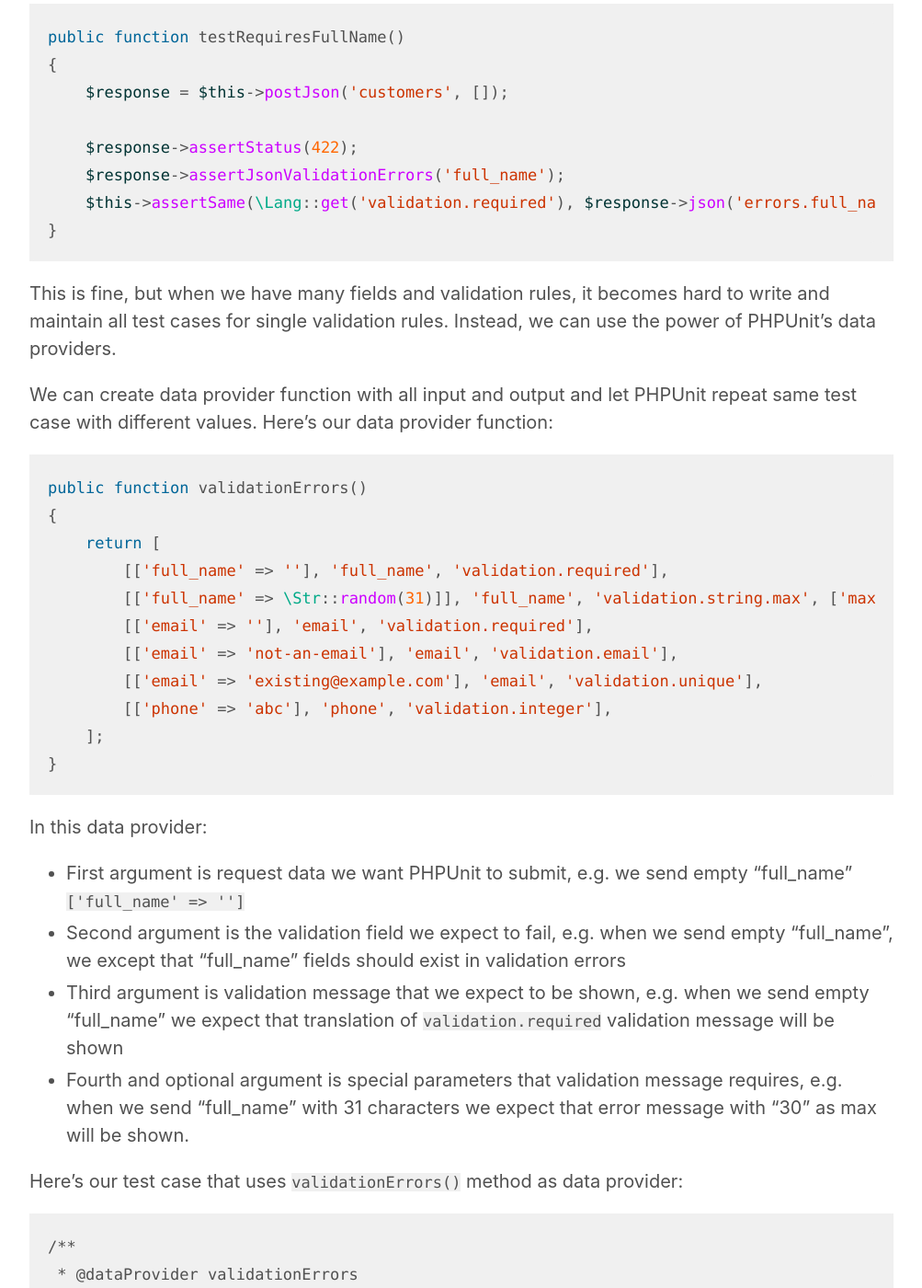
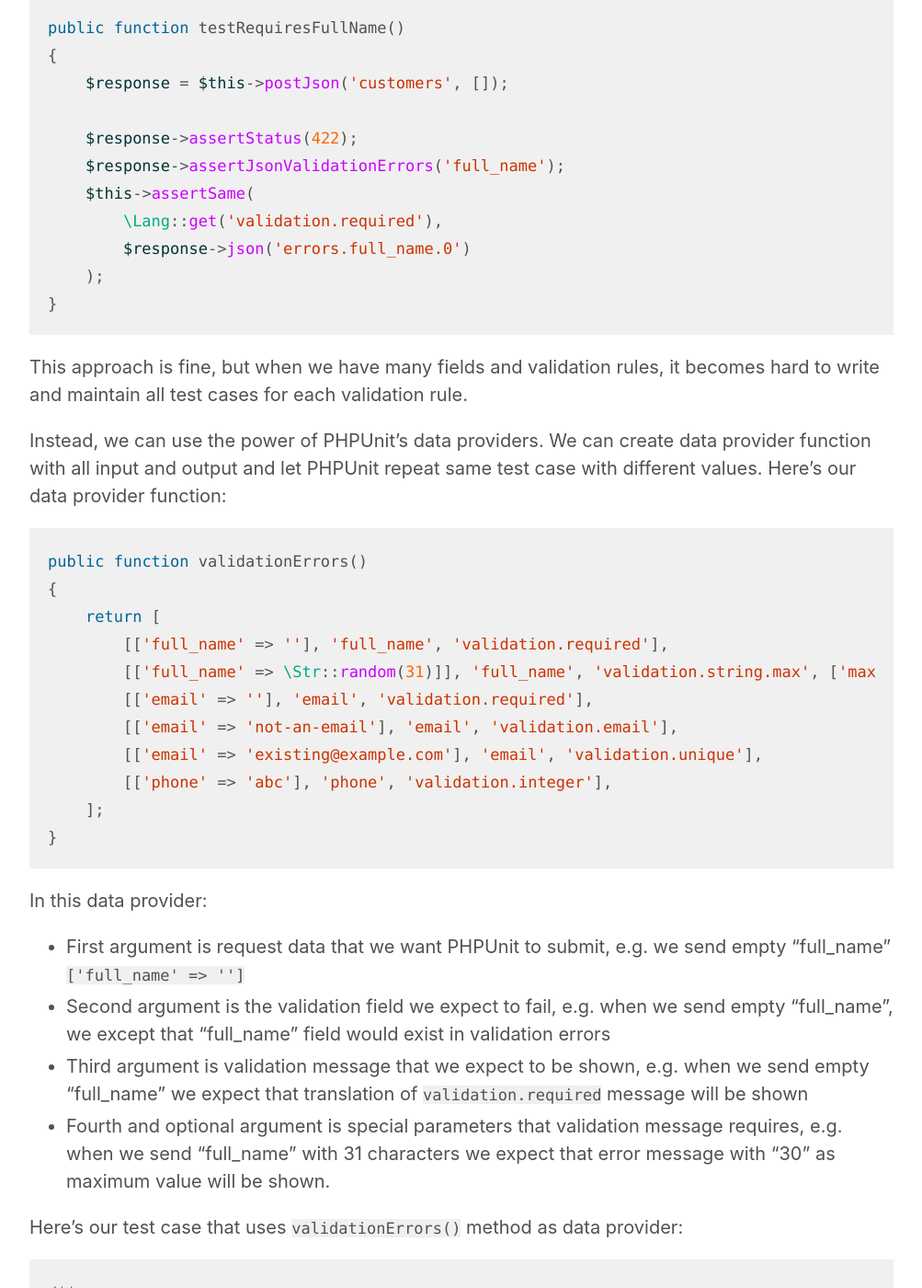
Before and after one commit to orkhanahmadov/orkhanahmadov.github.io, a Jekyll site: the page built from _posts/2020-04-20-testing-laravel-validation-errors-with_phpunits_data_providers.md, in a window 1280 px wide and 1400 px high, scrolled down 1654 px. Shown: the whole window at 92% size, without its empty margins (138-1141 px from the left). Built offline with Jekyll 4.4.1, drawn with Linux system fonts in a browser that asks for light colours; some of the changed text lies outside the part shown.

Commit message:
Fixed typos

````diff
--- a/_posts/2020-04-20-testing-laravel-validation-errors-with_phpunits_data_providers.md
+++ b/_posts/2020-04-20-testing-laravel-validation-errors-with_phpunits_data_providers.md
@@ -49,8 +49,10 @@
 }
 ```
 
-Our first test case will pass because we provide all required fields and all in a valid format.
-But how we can test if endpoint requires "full_name" field or "email" should not exist in the database. One way we can archive this by creating test cases for each validation item.
+Our test case will pass because we provide all required fields and all in a valid format.
+
+But how we can test if endpoint requires "full_name" field or "email" value should not already exist in the database.
+One way we can archive this by creating test cases for each validation rule.
 
 ```php
 public function testRequiresFullName()
@@ -59,13 +61,19 @@
 
     $response->assertStatus(422);
     $response->assertJsonValidationErrors('full_name');
-    $this->assertSame(\Lang::get('validation.required'), $response->json('errors.full_name.0'));
+    $this->assertSame(
+        \Lang::get('validation.required'),
+        $response->json('errors.full_name.0')
+    );
 }
 ```
 
-This is fine, but when we have many fields and validation rules, it becomes hard to write and maintain all test cases for single validation rules. Instead, we can use the power of PHPUnit's data providers.
+This approach is fine, but when we have many fields and validation rules,
+it becomes hard to write and maintain all test cases for each validation rule.
 
-We can create data provider function with all input and output and let PHPUnit repeat same test case with different values. Here's our data provider function:
+Instead, we can use the power of PHPUnit's data providers.
+We can create data provider function with all input and output and let PHPUnit repeat same test case with different values.
+Here's our data provider function:
 
 ```php
 public function validationErrors()
@@ -82,10 +90,10 @@
 ```
 
 In this data provider:
-* First argument is request data we want PHPUnit to submit, e.g. we send empty "full_name" `['full_name' => '']`
-* Second argument is the validation field we expect to fail, e.g. when we send empty "full_name", we except that "full_name" fields should exist in validation errors
-* Third argument is validation message that we expect to be shown, e.g.  when we send empty "full_name" we expect that translation of `validation.required` validation message will be shown
-* Fourth and optional argument is special parameters that validation message requires, e.g. when we send "full_name" with 31 characters we expect that error message with "30" as max will be shown.
+* First argument is request data that we want PHPUnit to submit, e.g. we send empty "full_name" `['full_name' => '']`
+* Second argument is the validation field we expect to fail, e.g. when we send empty "full_name", we except that "full_name" field would exist in validation errors
+* Third argument is validation message that we expect to be shown, e.g.  when we send empty "full_name" we expect that translation of `validation.required` message will be shown
+* Fourth and optional argument is special parameters that validation message requires, e.g. when we send "full_name" with 31 characters we expect that error message with "30" as maximum value will be shown.
 
 Here's our test case that uses `validationErrors()` method as data provider:
 
@@ -93,8 +101,12 @@
 /**
  * @dataProvider validationErrors
  */
-public function testValidationErrors(array $invalidData, string $invalidField, string $errorMessage, array $messageParams = [])
-{
+public function testValidationErrors(
+    array $invalidData,
+    string $invalidField,
+    string $errorMessage,
+    array $messageParams = []
+) {
     factory(Customer::class)->create(['email' => 'existing@example.com']);
 
     $response = $this->postJson('customers', $invalidData);
@@ -105,7 +117,11 @@
     $this->assertSame(
         \Lang::get(
             $errorMessage,
-            array_merge(['attribute' => str_replace('_', ' ', $invalidField)], $messageParams)),
+            array_merge(
+                ['attribute' => str_replace('_', ' ', $invalidField)],
+                $messageParams
+            )
+        ),
         $response->json("errors.{$invalidField}.0")
     );
 }
````
Also changed, not shown: other parts of _posts/2020-04-20-testing-laravel-validation-errors-with_phpunits_data_providers.md (+8 -5 lines).
